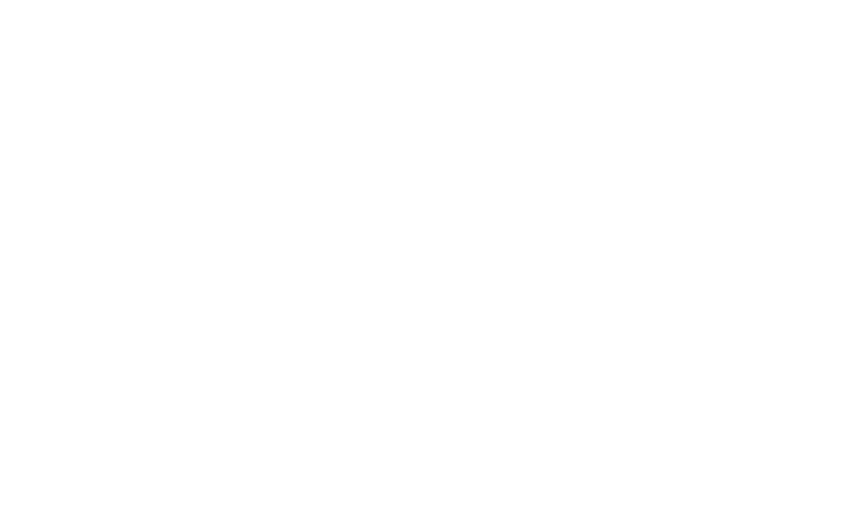
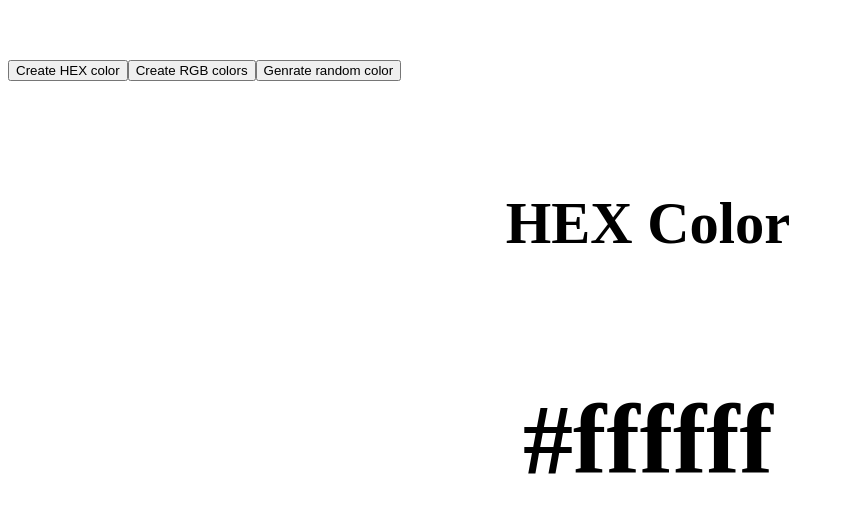
Before and after one commit to poorneshvishnole/React-25-projects, a React (Vite) app: page / in a window 1280 px wide. Shown: the part 748-1260 px from the top of the page, without its empty margins (0-844 px from the left). Before the commit the page ends 816 px from the top, so only its background shows below. Built offline with nearby package versions, Linux system fonts and the light colour scheme.

Commit message:
random color 2 project

```diff
--- a/src/App.jsx
+++ b/src/App.jsx
@@ -1,9 +1,11 @@
 import Accordian from "./components/Accordian/index.jsx";
+import RandomColor from "./components/random-color/index.jsx";
 
 const App = () => {
   return (
     <>
       <Accordian />
+      <RandomColor />
     </>
   );
 };
--- /dev/null
+++ b/src/components/random-color/index.jsx
@@ -0,0 +1,66 @@
+import { useState } from "react";
+
+const RandomColor = () => {
+  const [typeOfColor, setTypeOfColor] = useState("hex");
+  const [color, setColor] = useState("#ffffff");
+
+  const randomColorUtility = (length) => {
+    return Math.floor(Math.random() * length);
+  };
+  const handleCreateRandomHexColor = () => {
+    const hex = [1, 2, 3, 4, 5, 6, 7, 8, 9, "A", "B", "C", "D", "E", "F"];
+
+    let hexColor = "#";
+
+    for (let i = 0; i < 6; i++) {
+      hexColor += hex[randomColorUtility(hex.length)];
+    }
+
+    setColor(hexColor);
+  };
+
+  const handleCreateRandomRgbColor = () => {
+    const r = randomColorUtility(256);
+    const g = randomColorUtility(256);
+    const b = randomColorUtility(256);
+
+    setColor(`rgb(${r},${g},${b})`);
+  };
+  return (
+    <div
+      style={{
+        width: "100vw",
+        height: "100vh",
+        backgroundColor: color,
+      }}
+    >
+      <button onClick={() => setTypeOfColor("hex")}>Create HEX color</button>
+      <button onClick={() => setTypeOfColor("rgb")}>Create RGB colors</button>
+      <button
+        onClick={
+          typeOfColor === "hex"
+            ? handleCreateRandomHexColor
+            : handleCreateRandomRgbColor
+        }
+      >
+        Genrate random color
+      </button>
+      <div
+        style={{
+          display: "flex",
+          flexDirection: "column",
+          justifyContent: "center",
+          alignItems: "center",
+          color: "fff",
+          fontSize: "50px",
+          marginTop: "50px",
+        }}
+      >
+        <h3>{typeOfColor === "hex" ? "HEX Color" : "RGB Color"}</h3>
+        <h1>{color}</h1>
+      </div>
+    </div>
+  );
+};
+
+export default RandomColor;
```
Also changed, not shown: src/components/random-color/style.css (added).
